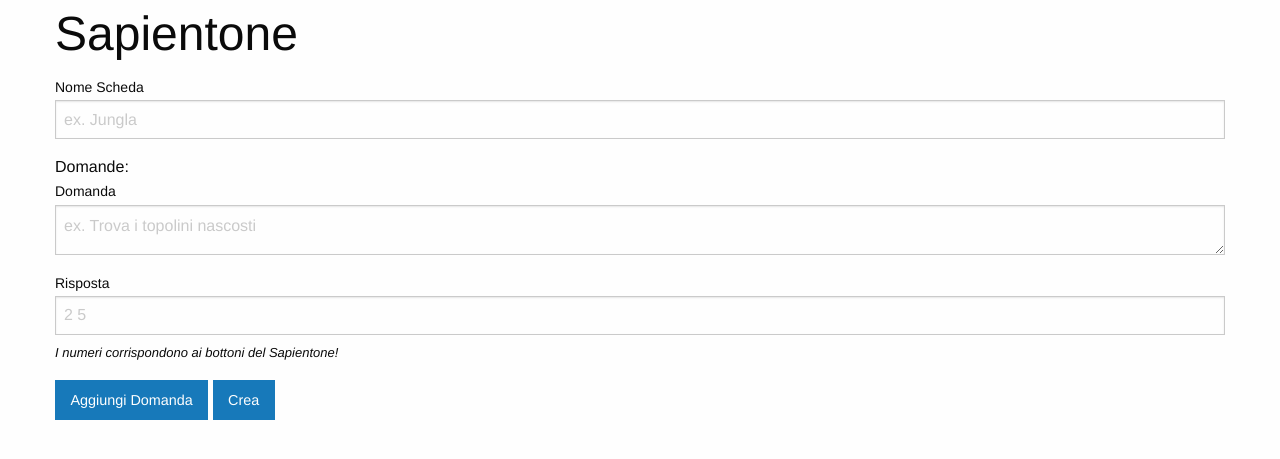
After one commit to paoloantinori/sapientone, a Flask app: page /static/crea.html in a window 1280 px wide. The commit adds this page. Shown: the top 459 px of the page. Run offline with Flask 2, Linux system fonts and the light colour scheme; some libraries are stand-ins or nearby versions.

Commit message:
Added creation form

```diff
--- /dev/null
+++ b/server/app/static/crea.html
@@ -0,0 +1,75 @@
+<!doctype html>
+<html class="no-js" lang="en" dir="ltr">
+  <head>
+    <meta charset="utf-8">
+    <meta http-equiv="x-ua-compatible" content="ie=edge">
+    <meta name="viewport" content="width=device-width, initial-scale=1.0">
+    <title>Sapientone</title>
+    <link rel="stylesheet" href="css/foundation.css">
+    <link rel="stylesheet" href="css/app.css">
+  </head>
+  <body>
+    <div class="grid-container">
+      <div class="grid-x grid-padding-x">
+        <div class="large-12 cell">
+          <h1>Sapientone</h1>
+        </div>
+      </div>
+    <div id="blueprint" style="display: none;">
+            <label>
+            Domanda
+            <textarea name="q" placeholder="ex. Trova i topolini nascosti"></textarea>
+            </label>
+            <label>
+                Risposta
+                <input name="a" type="text" placeholder="2 5" aria-describedby="helpRisposta">
+            </label>
+            <p class="help-text" id="helpRisposta">I numeri corrispondono ai bottoni del Sapientone!</p>
+    </div>
+
+      <form action="/crea"  method="post" name="crea">
+        <label>Nome Scheda
+          <input name="name" type="text" placeholder="ex. Jungla">
+        </label>
+        <div>Domande:</div>
+
+        <div class="riga">
+            <label>
+            Domanda
+            <textarea  name="q1" placeholder="ex. Trova i topolini nascosti"></textarea>
+            </label>
+            <label>
+                Risposta
+                <input name="a1" type="text" placeholder="2 5" aria-describedby="helpRisposta">
+            </label>
+            <p class="help-text" id="helpRisposta">I numeri corrispondono ai bottoni del Sapientone!</p>
+        </div>
+        <button type="button" class="button" onclick="addLine();">Aggiungi Domanda</button>
+        <button type="button" class="button" onclick="submit();">Crea</button>
+      </form>
+    </div>
+
+    <script src="js/vendor/jquery.js"></script>
+    <script src="js/vendor/what-input.js"></script>
+    <script src="js/vendor/foundation.js"></script>
+    <script src="js/app.js"></script>
+    <script>
+        var i = 1;
+        function addLine(){
+            i++;
+            $newQuestion = $("#blueprint").clone(true);
+            $newQuestion.attr("style", "");
+            $newQuestion.attr("id", "");
+            $newQuestion.attr("class", "riga");
+
+            $('textarea[name="q"]', $newQuestion).attr("name", "q"+i);
+            $('input[name="a"]', $newQuestion).attr("name", "a"+i);
+            $(".riga:last").after( $newQuestion );
+        }
+        function submit() {
+            $("form").submit();
+        }
+
+    </script>
+  </body>
+</html>
--- a/server/app/templates/index.html
+++ b/server/app/templates/index.html
@@ -1,7 +1,7 @@
 {% extends "base.html" %}
 {% block content %}
 <h1>Sapientone</h1>
-<a class="small button" href="upload">Carica</a> <a class="small button" href="manage">Modifica</a>
+<a class="small button" href="upload">Carica</a> <a class="small button" href="manage">Modifica</a> <a class="small button" href="/static/crea.html">Crea</a>
 <h2>Partite disponibili:</h2>
 <ul>
 {% for file in files %}
--- /dev/null
+++ b/server/uploads/aaaaaaaaa.json
@@ -0,0 +1 @@
+{"name": "aaaaaaaaa", "questions": [{"answer": "bb", "question": "aa"}]}
--- /dev/null
+++ b/server/uploads/bbbbb.json
@@ -0,0 +1 @@
+{"name": "bbbbb", "questions": [{"answer": "bb", "question": "aa"}]}
--- /dev/null
+++ b/server/uploads/ccccc.json
@@ -0,0 +1 @@
+{"name": "ccccc", "questions": [{"answer": "bb", "question": "aa"}]}
```
Also changed, not shown: server/app/static/index.html (+16 -4 lines), server/app/views.py (+16 -3 lines), README.MD.
